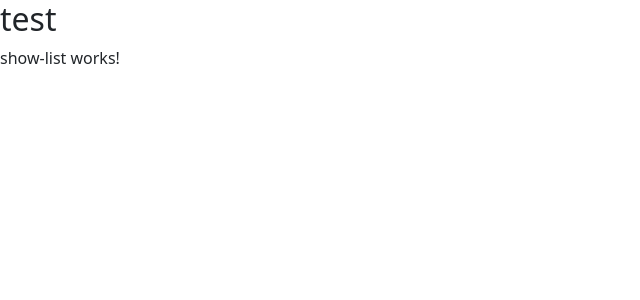
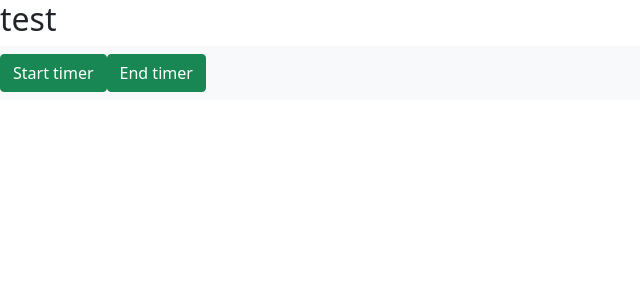
Before and after one commit to zdpasali/Timely, an Angular app in the folder angular/Timely/: page / in a window 1280 px wide. Shown: the top 300 px of the page, without its empty margins (0-640 px from the left). Built offline with nearby package versions, Linux system fonts and the light colour scheme.

Commit message:
editing buttons

```diff
--- a/angular/Timely/src/app/projectlist/show-list/show-list.component.html
+++ b/angular/Timely/src/app/projectlist/show-list/show-list.component.html
@@ -1 +1,14 @@
-<p>show-list works!</p>
+
+
+
+
+<nav class="navbar navbar-expand-sm bg-light navbar-dark">
+    <ul class="navbar-nav">
+    <li class="navbar-item">
+        <button id="startClickButton" class="btn btn-success btn-space"  Button>Start timer</button>
+        <button id="stopClickButton" class="btn btn-success btn-space2" Button>End timer</button>
+
+    </li>
+
+</ul>
+</nav>
```
